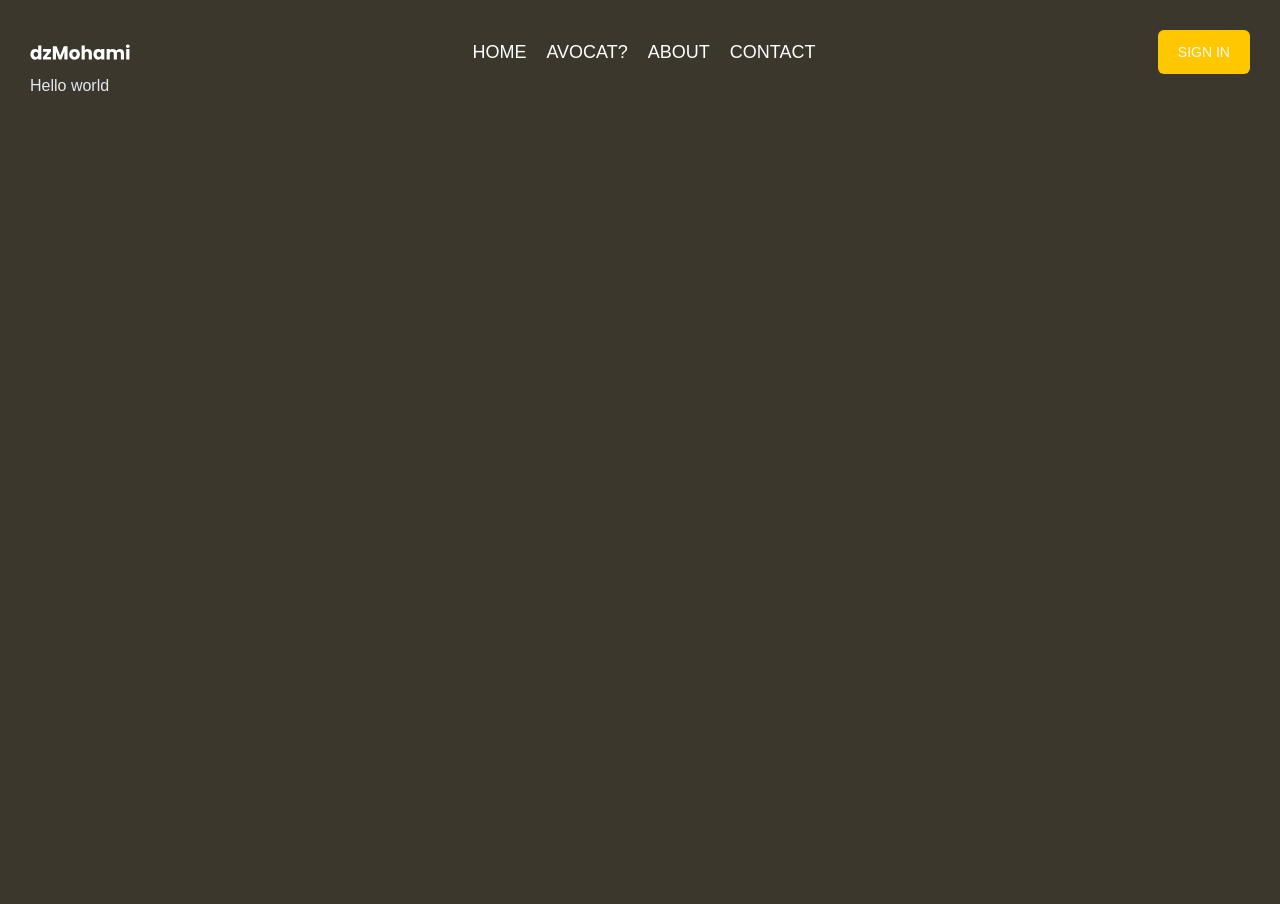
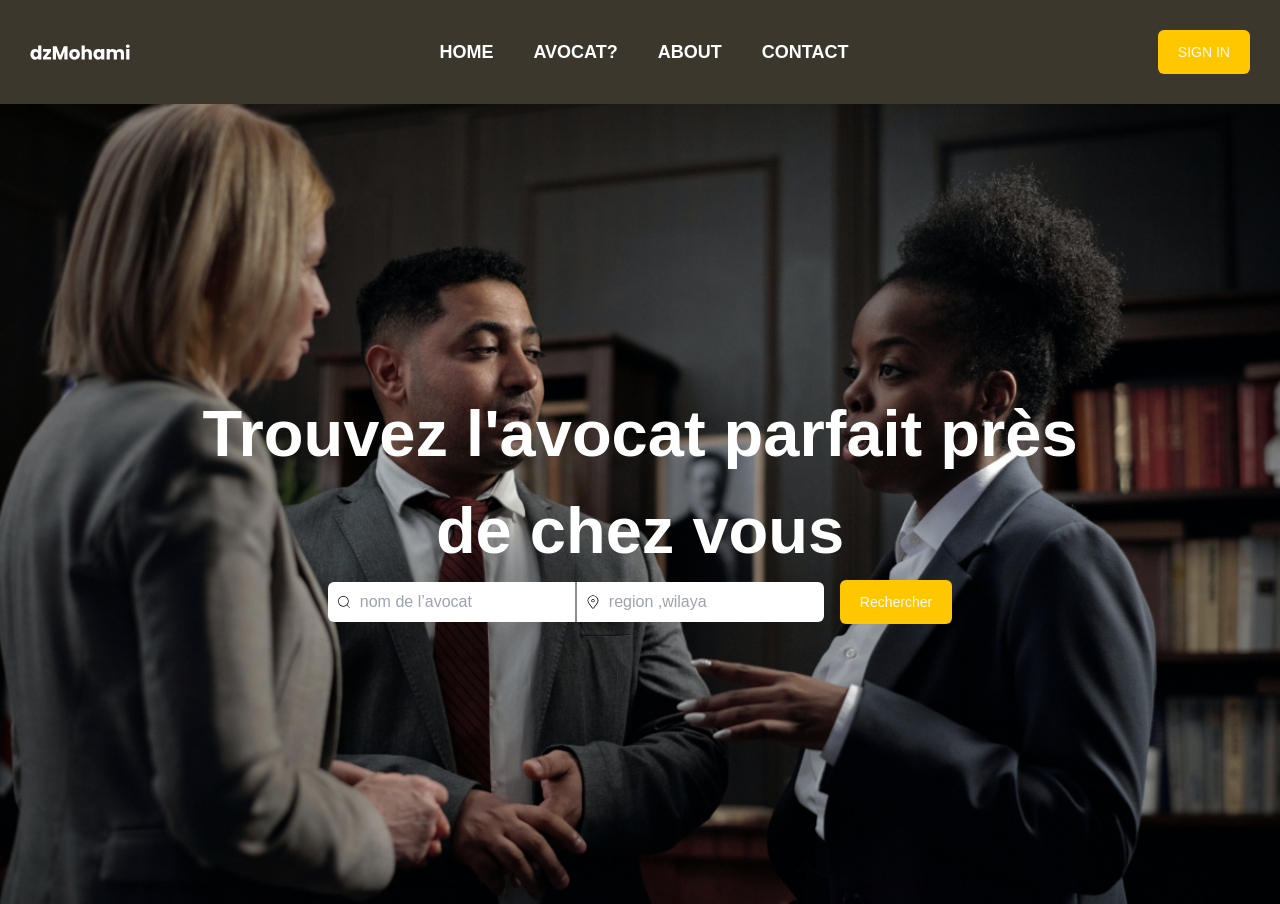
Before and after one commit to mondher0/dz-mouhami, a Next.js app: page / in a window 1280 px wide. Before the commit the page ends 800 px from the top, so only its background shows below. Built offline with nearby package versions, Linux system fonts and the light colour scheme.

Commit message:
adding hero section

```diff
--- a/package.json
+++ b/package.json
@@ -16,6 +16,7 @@
     "next": "14.0.4",
     "react": "^18",
     "react-dom": "^18",
+    "react-icons": "^4.12.0",
     "tailwind-merge": "^2.2.0",
     "tailwindcss-animate": "^1.0.7"
   },
--- a/src/app/ContainerProvider.jsx
+++ b/src/app/ContainerProvider.jsx
@@ -3,10 +3,10 @@ import React from "react";
 
 const ContainerProvider = ({ children }) => {
   return (
-    <div className="container">
+    <>
       <NavBar />
       {children}
-    </div>
+    </>
   );
 };
 
--- a/src/app/globals.css
+++ b/src/app/globals.css
@@ -25,3 +25,6 @@ body {
   margin: 0 auto;
   padding: 30px;
 }
+.home-hero {
+  background-image: url("/images/home-hero.png");
+}
--- a/src/app/page.js
+++ b/src/app/page.js
@@ -1,5 +1,10 @@
+import HomeHero from "@/components/home/HomeHero";
 import Image from "next/image";
 
 export default function Home() {
-  return <h1 className="text-slate-200">Hello world</h1>;
+  return (
+    <>
+      <HomeHero />
+    </>
+  );
 }
--- /dev/null
+++ b/src/components/home/HomeHero.jsx
@@ -0,0 +1,16 @@
+import React from "react";
+import SearchInput from "./SearchInput";
+
+const HomeHero = () => {
+  return (
+    <section className="home-hero bg-cover bg-center h-[800px] w-full m-0 flex flex-col items-center justify-center">
+      <h1 className="text-[#FFF] text-[65px] font-bold text-center">
+        Trouvez l'avocat parfait près
+        <br /> de chez vous
+      </h1>
+      <SearchInput />
+    </section>
+  );
+};
+
+export default HomeHero;
--- /dev/null
+++ b/src/components/home/SearchInput.jsx
@@ -0,0 +1,38 @@
+"use client";
+import React from "react";
+import { Button } from "../ui/button";
+import { CiSearch, CiLocationOn } from "react-icons/ci";
+
+const SearchInput = () => {
+  return (
+    <form
+      className="flex items-center justify-center gap-4"
+      onSubmit={(e) => {
+        e.preventDefault();
+        console.log(e);
+      }}
+    >
+      <div className="flex items-center">
+        <div className="flex items-center gap-2 bg-white border-r-2 border-solid border-[#8E8E8E] p-2 rounded-tl-md rounded-tr-none rounded-br-none rounded-bl-md">
+          <CiSearch />
+          <input
+            type="text"
+            placeholder="nom de l’avocat"
+            className="outline-none"
+          />
+        </div>
+        <div className="flex items-center gap-2 bg-white p-2 rounded-md rounded-tl-none rounded-tr-md rounded-br-md rounded-bl-none">
+          <CiLocationOn />
+          <input
+            type="text"
+            placeholder="region ,wilaya"
+            className="outline-none"
+          />
+        </div>
+      </div>
+      <Button type="submit">Rechercher</Button>
+    </form>
+  );
+};
+
+export default SearchInput;
--- a/src/components/shared/NavBar.jsx
+++ b/src/components/shared/NavBar.jsx
@@ -2,6 +2,7 @@ import Image from "next/image";
 import Link from "next/link";
 import React from "react";
 import MainButton from "./MainButton";
+import { Button } from "../ui/button";
 
 const NavBar = () => {
   const navLinks = [
@@ -11,20 +12,20 @@ const NavBar = () => {
     { name: "CONTACT", href: "/" },
   ];
   return (
-    <header className="flex justify-between items-center">
+    <header className="container flex justify-between items-center">
       <div>
         <Image src={"/assets/logo.svg"} alt="logo" width={100} height={100} />
       </div>
-      <ul className="flex items-center gap-5">
+      <ul className="flex items-center gap-10">
         {navLinks.map((navLink, index) => {
           return (
-            <li key={index} className="text-[#FFF] text-[18px]">
+            <li key={index} className="text-[#FFF] text-[18px] font-bold">
               <Link href={navLink.href}>{navLink.name}</Link>
             </li>
           );
         })}
       </ul>
-      <MainButton text={"SIGN IN"} />
+      <Button>SIGN IN</Button>
     </header>
   );
 };
```
Also changed, not shown: public/images/home-hero.png (added), 1 other file (tests, documents, lock files or other folders).
